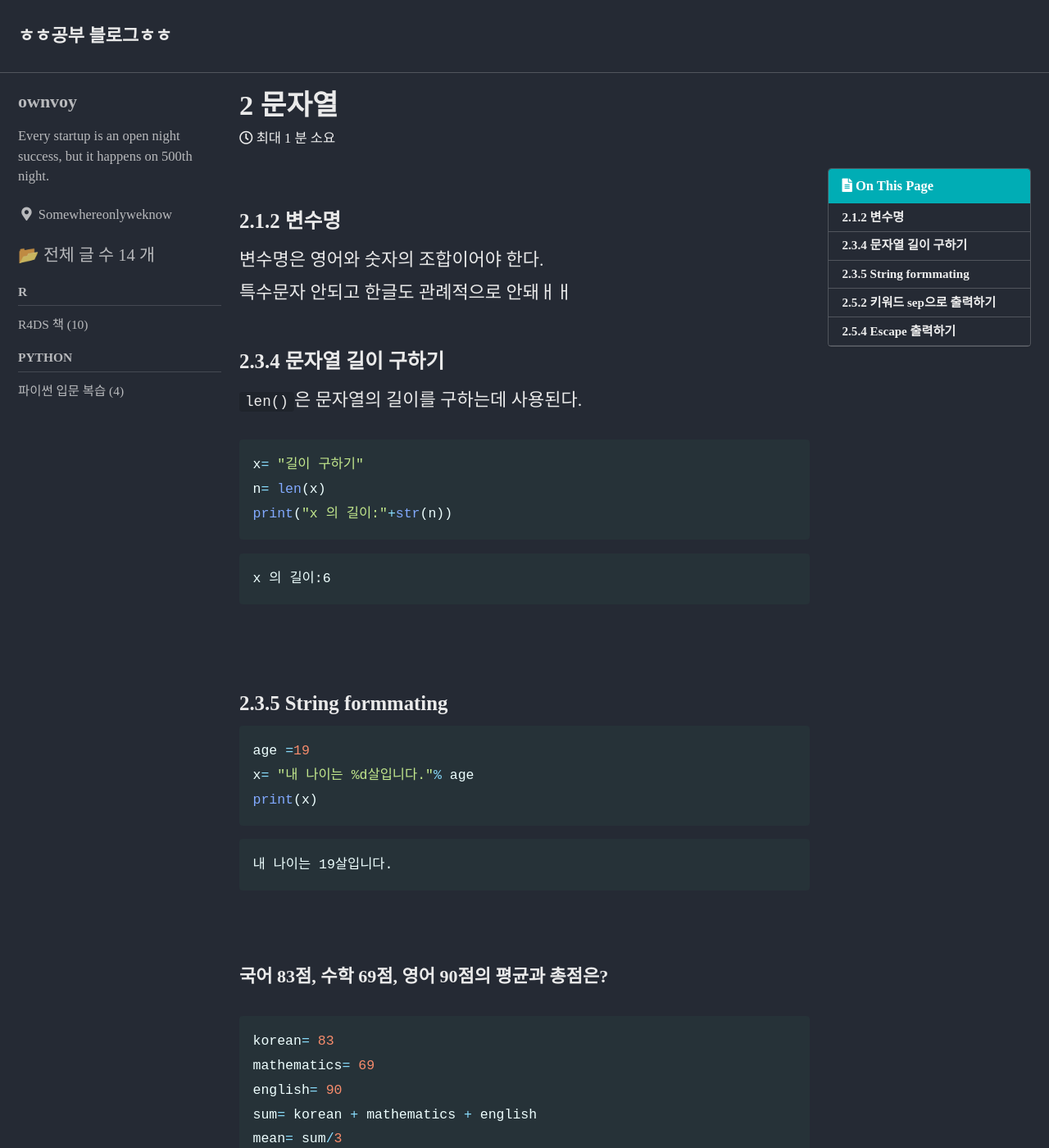
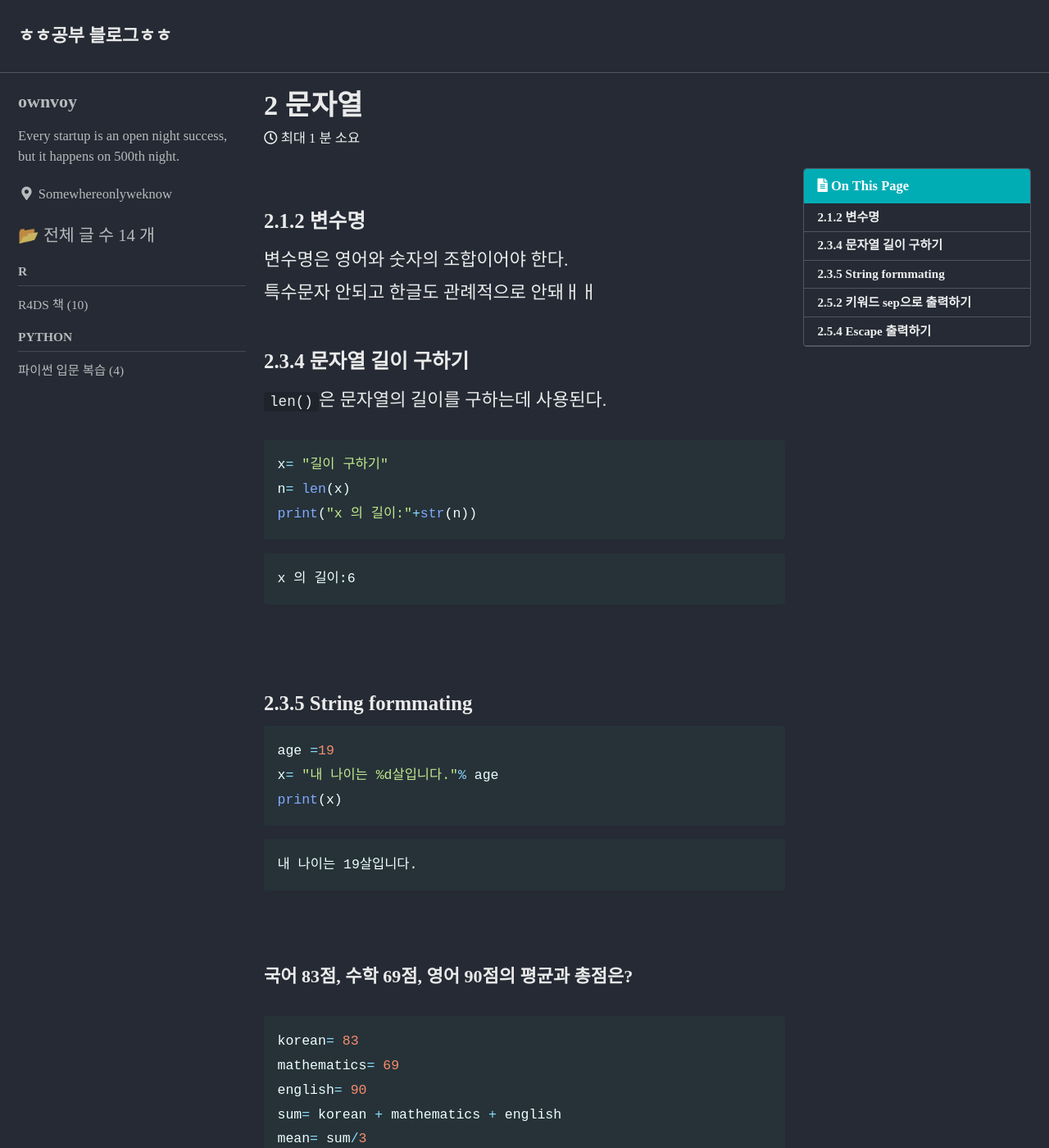
Before and after one commit to ownvoy/ownvoy.github.io, a Jekyll site: the page built from _posts/Python/Introduction/2022-01-10-2 문자열.md, in a window 1280 px wide and 1400 px high. Shown: the whole window at 82% size. Built offline with Jekyll 4.4.1, drawn with Linux system fonts in a browser that asks for light colours; cached includes are drawn as plain includes; some web fonts are replaced.

Commit message:
사이드바

```diff
--- a/_sass/minimal-mistakes/_variables.scss
+++ b/_sass/minimal-mistakes/_variables.scss
@@ -155,7 +155,7 @@
    Grid
    ========================================================================== */
 $right-sidebar-width-narrow: 250px !default;
-$right-sidebar-width: 270px !default;
+$right-sidebar-width: 300px !default;
 $right-sidebar-width-wide: 350px !default;
 
 /*
```
